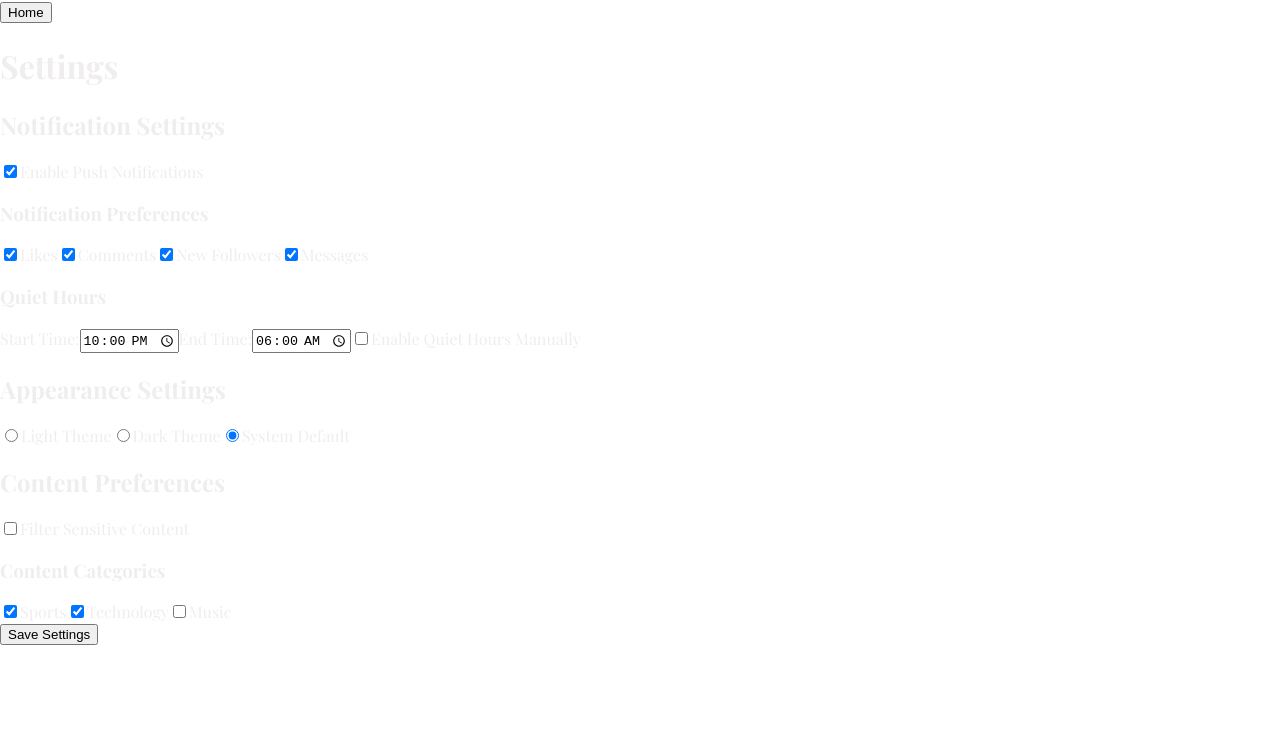
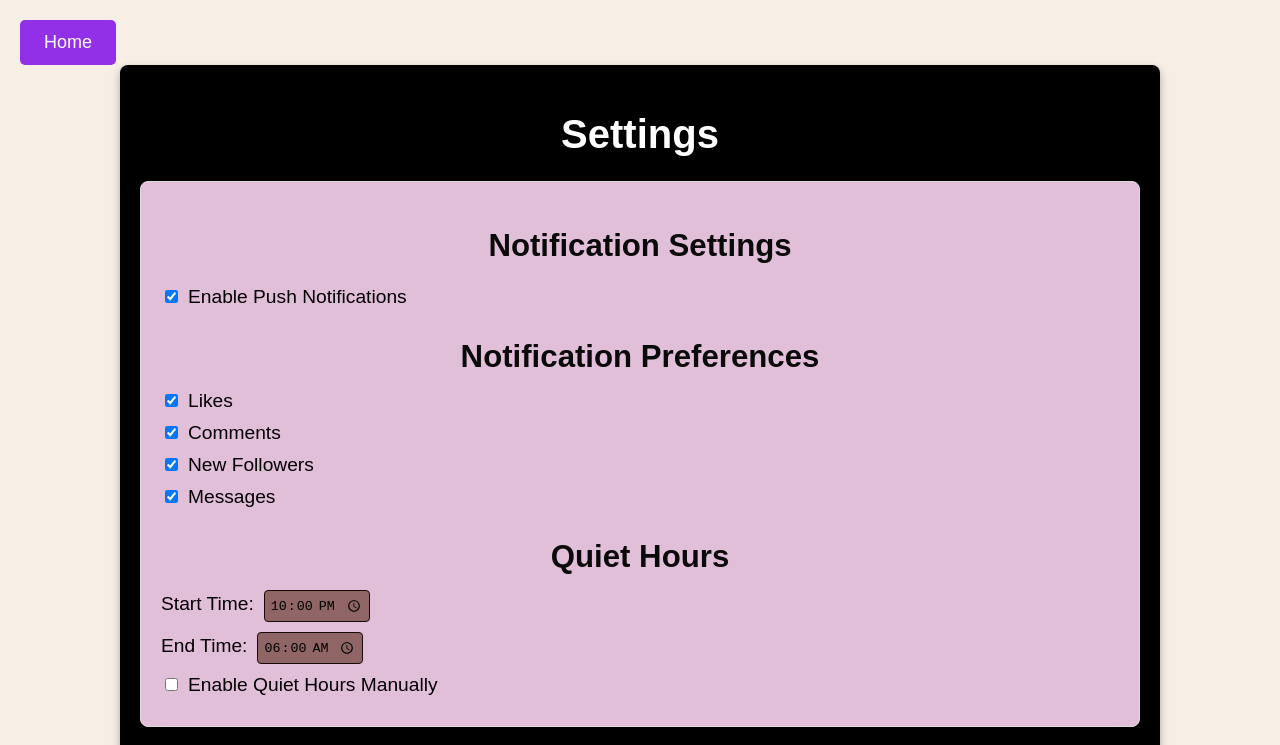
Before and after one commit to KManthi/TechTalk-App, a React (Vite) app in the folder frontend/: page /settings in a window 1280 px wide. Shown: the top 745 px of the page. Built offline with nearby package versions, Linux system fonts and the light colour scheme.

Commit message:
adds settings stylying

```diff
--- a/frontend/src/components/Settings.jsx
+++ b/frontend/src/components/Settings.jsx
@@ -1,6 +1,5 @@
 import React, { useState, useEffect } from 'react';
 import { useNavigate } from 'react-router-dom';
-import '../styles.css';
 import axios from 'axios';
 
 const Settings = () => {
@@ -63,17 +62,17 @@ const Settings = () => {
   };
 
   return (
-    <div className="full-container">
-      <div className="home-button">
-        <button className="back-home btn btn-lg text-uppercase animate_btn" onClick={() => navigate('/home')}>
+    <div className="settings-container">
+      <div className="back-button">
+        <button className="back-home-button" onClick={() => navigate('/home')}>
           Home
         </button>
       </div>
-      <div className="settings">
+      <div className="settings-content">
         <h1>Settings</h1>
 
         {/* Notification Settings */}
-        <div className="notification-settings">
+        <div className="notification-settings-section">
           <h2>Notification Settings</h2>
           <label>
             <input
@@ -83,7 +82,7 @@ const Settings = () => {
             />
             Enable Push Notifications
           </label>
-          <div className="notification-customization">
+          <div className="notification-preferences">
             <h3>Notification Preferences</h3>
             <label>
               <input
@@ -118,7 +117,7 @@ const Settings = () => {
               Messages
             </label>
           </div>
-          <div className="quiet-hours">
+          <div className="quiet-hours-section">
             <h3>Quiet Hours</h3>
             <label>
               Start Time:
@@ -148,7 +147,7 @@ const Settings = () => {
         </div>
 
         {/* Appearance Settings */}
-        <div className="appearance-settings">
+        <div className="appearance-settings-section">
           <h2>Appearance Settings</h2>
           <label>
             <input
@@ -183,7 +182,7 @@ const Settings = () => {
         </div>
 
         {/* Content Preferences */}
-        <div className="content-preferences">
+        <div className="content-preferences-section">
           <h2>Content Preferences</h2>
           <label>
             <input
@@ -193,7 +192,7 @@ const Settings = () => {
             />
             Filter Sensitive Content
           </label>
-          <div className="content-categories">
+          <div className="content-categories-section">
             <h3>Content Categories</h3>
             {Object.keys(categories).map((category) => (
               <label key={category}>
@@ -209,8 +208,8 @@ const Settings = () => {
         </div>
 
         {/* Save Button */}
-        <div className="save-settings">
-          <button className="btn btn-lg btn_style text-uppercase animate_btn" onClick={handleSaveSettings}>
+        <div className="save-settings-section">
+          <button className="save-settings-button" onClick={handleSaveSettings}>
             Save Settings
           </button>
         </div>
--- a/frontend/src/styles.css
+++ b/frontend/src/styles.css
@@ -1145,3 +1145,208 @@ body {
     transform: rotate(360deg);
   }
 }
+/* settings */
+/* Settings.css */
+/* Settings.css */
+
+/* Background for the full container */
+.settings-container {
+  background-color:#F7EFE5 ;
+  background-size: cover;
+  background-position: center;
+  background-repeat: no-repeat;
+  height: 140vh;
+  width: 100vw;
+  padding: 20px;
+  box-sizing: border-box;
+}
+
+/* Main settings container */
+.settings-content {
+  padding: 20px;
+  max-width: 1000px; /* Increase width for larger screens */
+  margin: auto;
+  font-family: Arial, sans-serif;
+  background-color: #000;
+  border-radius: 8px;
+  box-shadow: 0 4px 8px rgba(0, 0, 0, 0.3);
+}
+
+/* Main heading */
+.settings-content h1 {
+  text-align: center;
+  margin-bottom: 24px;
+  color: #fff;
+  font-size: 2.5rem;
+}
+.settings-content h2 {
+  text-align: center;
+  margin-bottom: 20px;
+  color: #0b0a0a;
+  font-size: 1.95rem;
+}
+
+/* Section headers */
+.settings-content h2 {
+  text-align: center;
+  margin-bottom: 22px;
+  color: #0b0a0a;
+  font-size: 1.95rem;
+}
+.settings-content h3 {
+  text-align: center;
+  margin-bottom: 15px;
+  color: #0b0a0a;
+  font-size: 1.95rem;
+}
+
+
+/* Section Styles */
+.notification-settings-section,
+.appearance-settings-section,
+.content-preferences-section {
+  border: 1px solid #ddd;
+  border-radius: 8px;
+  margin-bottom: 20px;
+  padding: 20px;
+  background-color: #E2BFD9;
+  box-shadow: 0 4px 8px rgba(0, 0, 0, 0.1);
+  transition: all 0.3s ease-in-out;
+}
+
+/* Hover effect for sections */
+.notification-settings-section:hover,
+.appearance-settings-section:hover,
+.content-preferences-section:hover {
+  box-shadow: 9px 6px 12px rgba(0, 0, 0, 0.2);
+  background-color: #9589bd;
+}
+
+/* Labels in sections */
+.notification-settings-section label,
+.appearance-settings-section label,
+.content-preferences-section label {
+  display: block;
+  margin-bottom: 10px;
+  color: #000;
+  font-size: 1.2rem;
+  transition: color 0.3s ease;
+}
+
+/* Checkbox and radio input styles */
+.notification-settings-section input[type="checkbox"],
+.appearance-settings-section input[type="radio"],
+.content-preferences-section input[type="checkbox"] {
+  margin-right: 10px;
+}
+
+/* Time input styling */
+input[type="time"] {
+  margin-left: 10px;
+  padding: 5px;
+  background-color:#8f6565;
+  border: 1px solid #190a0a;
+  border-radius: 4px;
+}
+
+/* Appearance settings */
+.appearance-settings-section label {
+  display: inline-flex;
+  align-items: center;
+  margin-right: 15px;
+}
+
+.appearance-settings-section input[type="radio"] {
+  margin-right: 5px;
+}
+
+/* Content categories */
+.content-categories-section {
+  display: flex;
+  flex-wrap: wrap;
+}
+
+.content-categories-section label {
+  width: 50%;
+  margin-bottom: 10px;
+}
+
+.content-categories-section input[type="checkbox"] {
+  margin-right: 10px;
+}
+
+/* Animations */
+@keyframes fadeIn {
+  from {
+    opacity: 0;
+  }
+  to {
+    opacity: 1;
+  }
+}
+
+.settings-content {
+  animation: fadeIn 0.9s ease-in-out;
+}
+
+/* Button styles */
+.save-settings-button {
+  background-color: #9230e7; /* Main button color */
+  color: #fff;
+  border: none;
+  padding: 12px 24px;
+  font-size: 18px;
+  cursor: pointer;
+  border-radius: 5px;
+  transition: background-color 0.3s;
+}
+
+.save-settings-button:hover {
+  background-color: #5b8bbf; /* Darker shade for hover */
+}
+
+/* Back button styling */
+.back-home-button {
+  background-color: #9230e7; /* Main button color */
+  color: #fff;
+  border: none;
+  padding: 12px 24px;
+  font-size: 18px;
+  cursor: pointer;
+  border-radius: 5px;
+  transition: background-color 0.3s;
+}
+
+.back-home-button:hover {
+  background-color: #5b8bbf; /* Darker shade for hover */
+}
+
+/* Navigation bar styling */
+.navigation-bar {
+  display: flex;
+  justify-content: space-around;
+  background-color: #f8f9fa;
+  padding: 10px;
+}
+
+.navigation-bar ul {
+  list-style: none;
+  display: flex;
+  padding: 0;
+  margin: 0;
+}
+
+.navigation-bar li {
+  margin: 0 10px;
+}
+
+.navigation-bar a {
+  text-decoration: none;
+  color: #333;
+  display: flex;
+  align-items: center;
+}
+
+.navigation-bar a span {
+  margin-left: 5px;
+}
```
